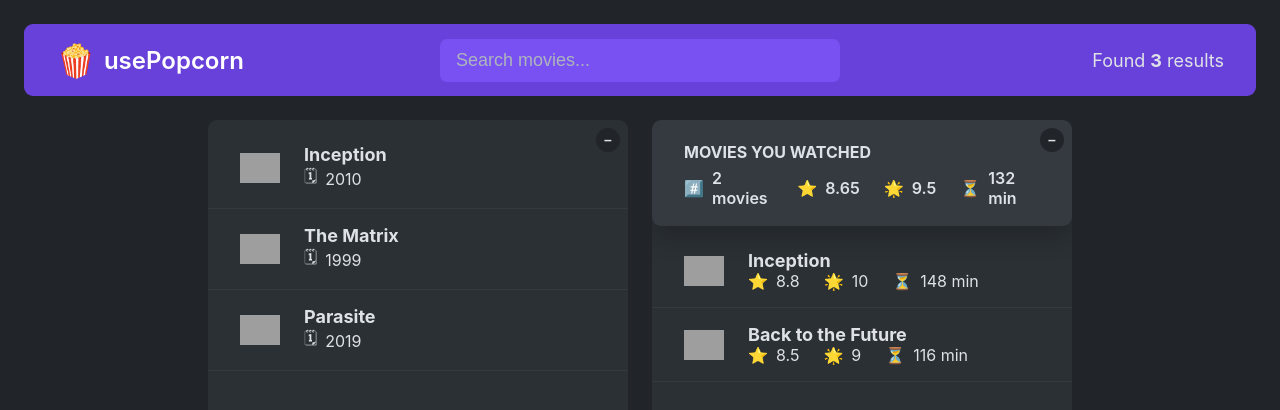
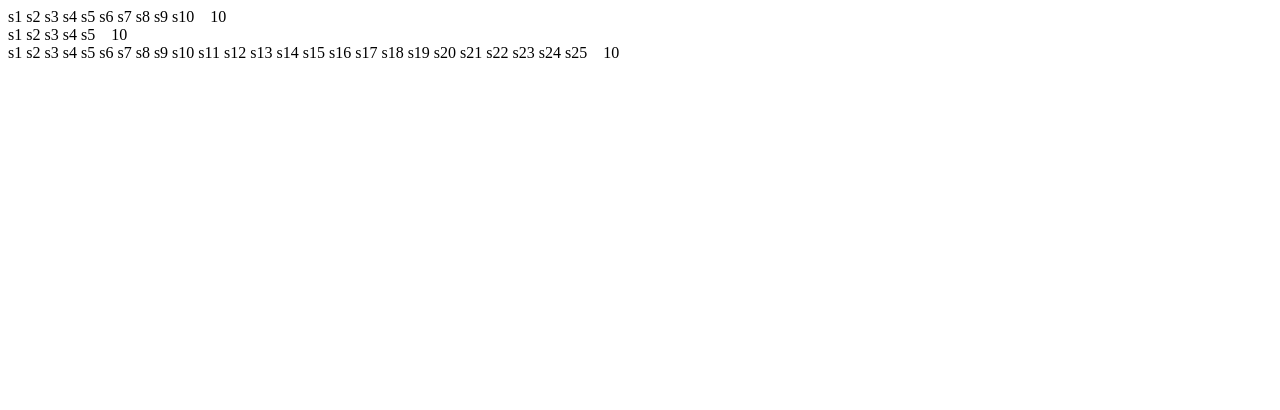
Before and after one commit to misikir21/idrama, a React (Create React App) app in the folder idrama/: page / in a window 1280 px wide. Shown: the top 410 px of the page. Built offline with nearby package versions, Linux system fonts and the light colour scheme; grey boxes are pictures that could not be loaded.

Commit message:
add star ratig

```diff
--- /dev/null
+++ b/idrama/src/StarRating.jsx
@@ -0,0 +1,27 @@
+import React from 'react'
+const contaierstyle={
+    display:"flex",
+    alignItems:"center",
+    gap:"16px"
+}
+const starscontainer={
+    display:"flex",
+    gap:"4px"
+
+}
+const textstyle={
+    lineHeight:"1",
+    margin:"0"
+}
+export default function StarRating({maxrate =5}) {
+  return (
+    <div style={contaierstyle}>
+        <div style={starscontainer}>
+            {Array.from({length:maxrate},(_,i)=>(
+                <span>s{i+1}</span>
+            ))}
+        </div>
+        <p style={textstyle}>10</p>
+    </div>
+  )
+}
--- a/idrama/src/index.js
+++ b/idrama/src/index.js
@@ -1,13 +1,17 @@
 import React from 'react';
 import ReactDOM from 'react-dom/client';
-import './index.css';
-import App from './App';
+// import './index.css';
+// import App from './App';
 import reportWebVitals from './reportWebVitals';
+import StarRating from './StarRating';
 
 const root = ReactDOM.createRoot(document.getElementById('root'));
 root.render(
   <React.StrictMode>
-    <App />
+    {/* <App /> */}
+    <StarRating maxrate={10}/>
+    <StarRating maxrate={5}/>
+    <StarRating maxrate={25}/>
   </React.StrictMode>
 );
 
```
